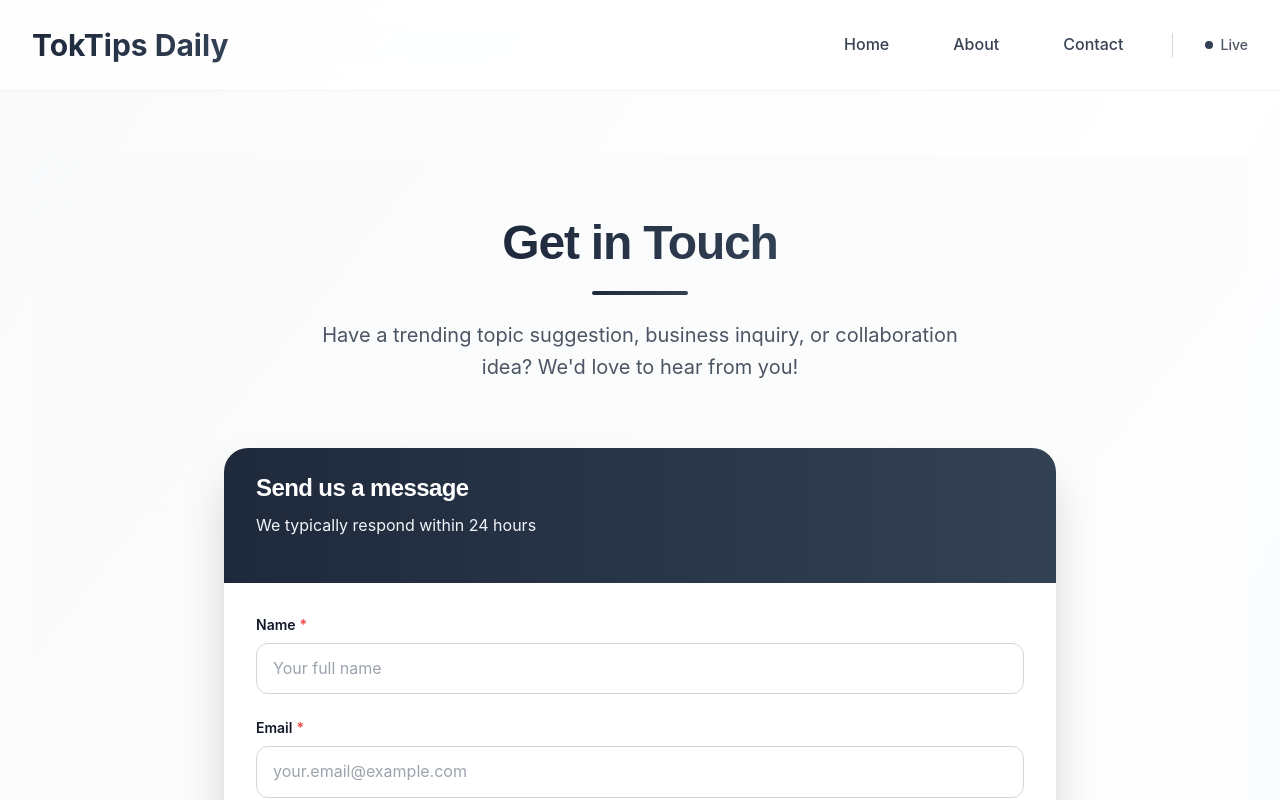
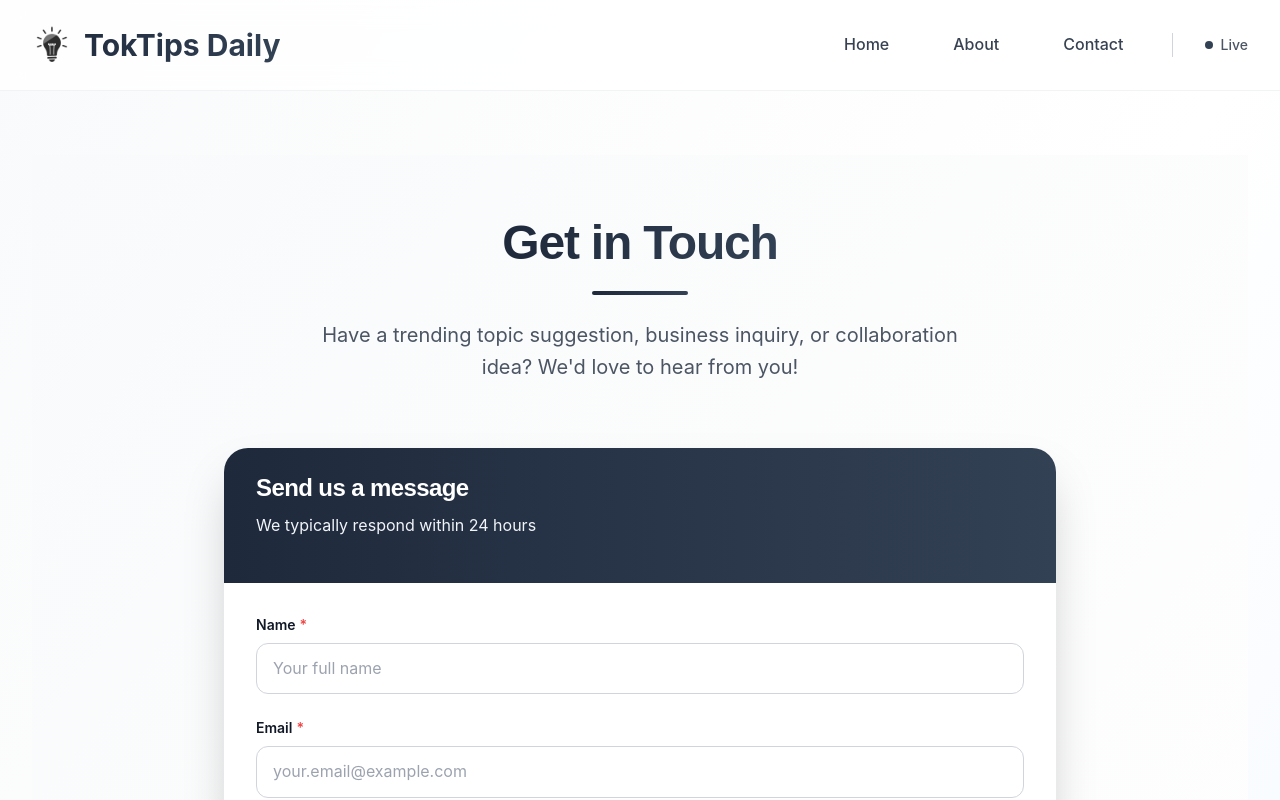
Before and after one commit to dongdongdongk/TokTips-Daily, a Next.js app: page /contact in a window 1280 px wide. Shown: the top 800 px of the page. Built offline with nearby package versions, Linux system fonts and the light colour scheme.

Commit message:
헤더 로고 추가

```diff
--- a/src/components/Header.tsx
+++ b/src/components/Header.tsx
@@ -1,4 +1,5 @@
 import Link from 'next/link'
+import Image from 'next/image'
 import { getBranding, getNavigation } from '@/lib/config'
 
 export default function Header() {
@@ -10,8 +11,15 @@ export default function Header() {
         <div className="flex items-center justify-between">
           <Link
             href="/"
-            className="text-2xl lg:text-3xl font-bold bg-gradient-to-r from-primary-600 to-secondary-600 bg-clip-text text-transparent hover:from-primary-700 hover:to-secondary-700 transition-all duration-200"
+            className="flex items-center gap-3 text-2xl lg:text-3xl font-bold bg-gradient-to-r from-primary-600 to-secondary-600 bg-clip-text text-transparent hover:from-primary-700 hover:to-secondary-700 transition-all duration-200"
           >
+            <Image
+              src="/logo.png"
+              alt={branding.siteName}
+              width={40}
+              height={40}
+              className="rounded-lg"
+            />
             {branding.siteName}
           </Link>
 
```
